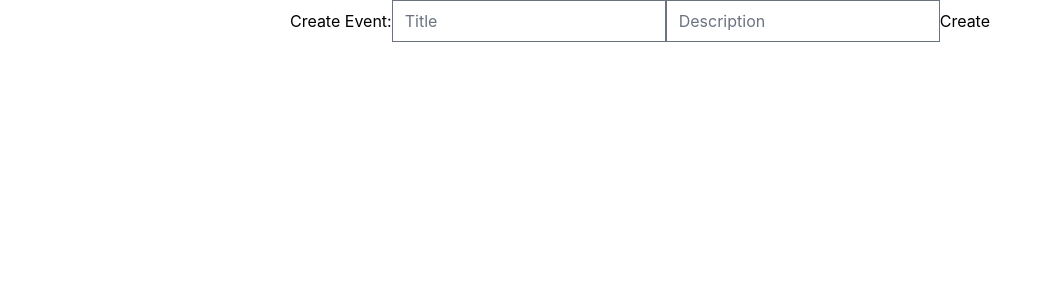
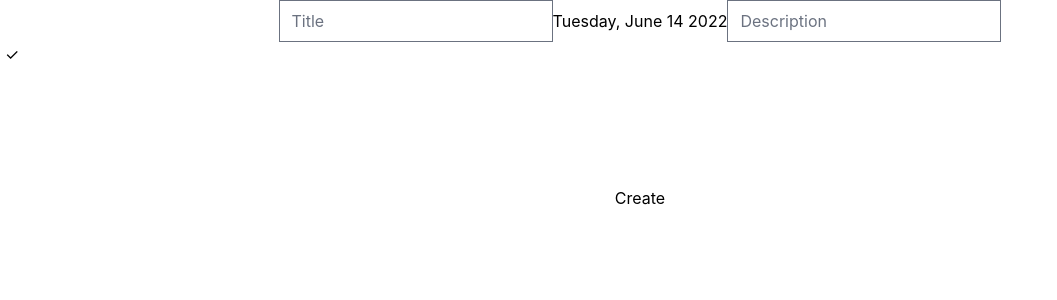
Before and after one commit to mcsuGH/NotEd, a React (Create React App) app in the folder client/: page /calendar in a window 1280 px wide. Shown: the top 300 px of the page, without its empty margins (0-1057 px from the left). Built offline with nearby package versions, Linux system fonts and the light colour scheme; no server answers.

Commit message:
Update createEvent to include date and label

```diff
--- a/client/src/components/calendarEvents/createEvent/createEvent.js
+++ b/client/src/components/calendarEvents/createEvent/createEvent.js
@@ -1,9 +1,21 @@
-import React, { useState } from "react";
+import React, { useState, useContext } from "react";
 import axios from "axios";
+import CalendarGlobalContext from "../../../context/calendarGlobalContext";
+
+const labelClasses = [
+  "indigo",
+  "red",
+  "blue",
+  "green",
+  "purple",
+  "gray",
+];
 
 export default function CreateEvent( {url} ) {
+  const { daySelected } = useContext(CalendarGlobalContext);
   const [title, setTitle] = useState("");
   const [description, setDescription] = useState("");
+  const [selectedLabel, setSelectedLabel] = useState(labelClasses[0]);
 
   const handleTitle = ({ target }) => {
     setTitle(target.value);
@@ -14,13 +26,17 @@ export default function CreateEvent( {url} ) {
   };
 
   const handleSubmit = () => {
-    const newEvent = { title: title, description: description }
+    const newEvent = {
+      title: title,
+      description: description,
+      date: daySelected.format("DD-MM-YY"),
+      label: selectedLabel,
+    }
     axios.post(`${url}/server/calendar/create`, newEvent);
   };
 
   return (
     <div className="form">
-      Create Event:
       <input
         aria-label="title"
         placeholder="Title"
@@ -28,6 +44,7 @@ export default function CreateEvent( {url} ) {
         type="text"
         onChange={handleTitle}
       />
+      {daySelected.format("dddd, MMMM DD YYYY")}
       <input
         aria-label="description"
         placeholder="Description"
@@ -35,6 +52,20 @@ export default function CreateEvent( {url} ) {
         type="text"
         onChange={handleDescription}
       />
+      {labelClasses.map((label, index) => (
+        <span
+        aria-label={`label-${label}`}
+        key={index}
+        onClick={() => setSelectedLabel(label)}
+        className={`bg-${label}-500 w-6 h-6 rounded-full flex items-center justify-center cursor-pointer`}
+      >
+      {selectedLabel === label && (
+        <span>
+          ✓
+        </span>
+      )}
+      </span>
+      ))}
       <button
         type="submit"
         onClick={handleSubmit}
```
Also changed, not shown: 2 other files (tests, documents, lock files or other folders).
